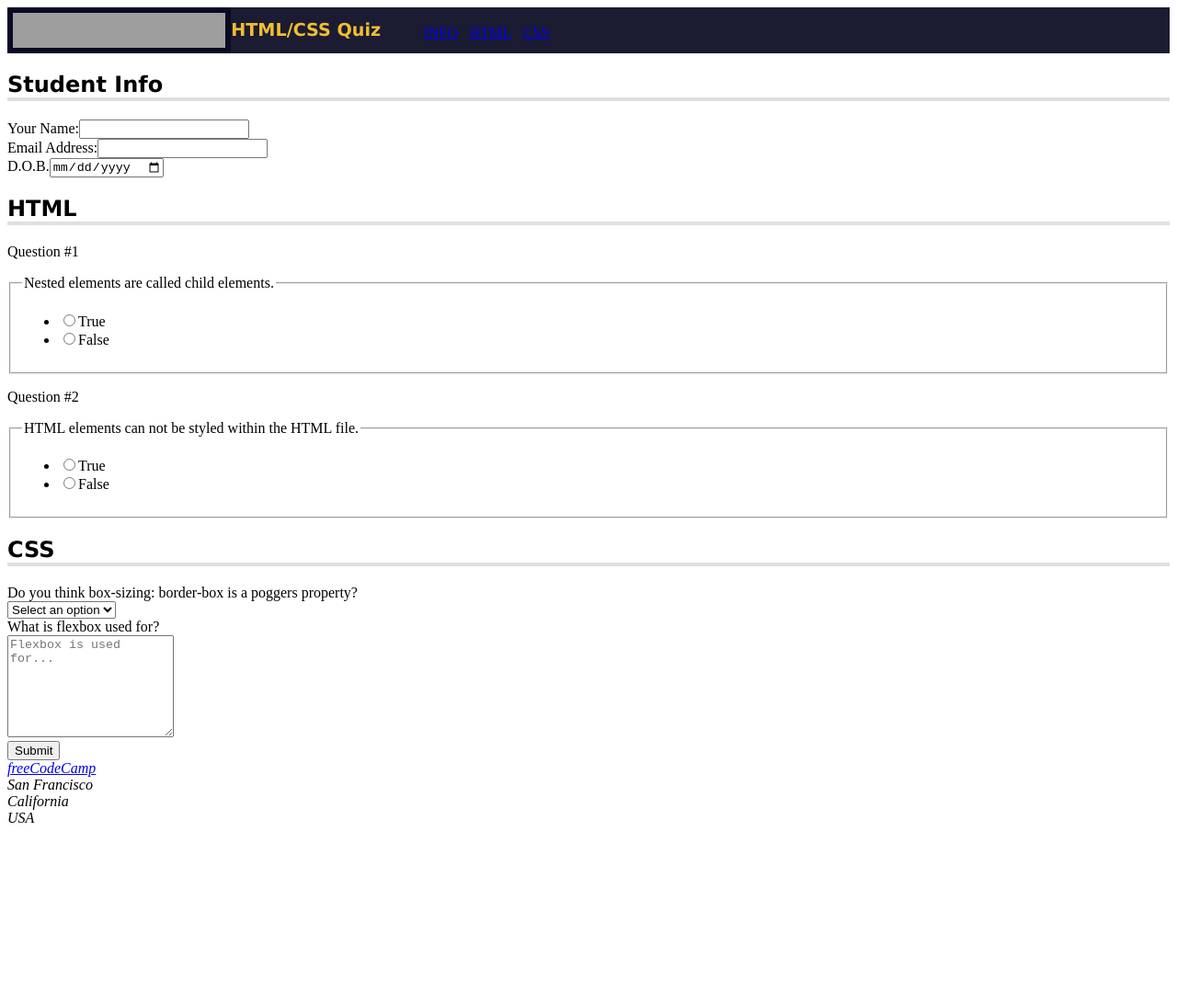
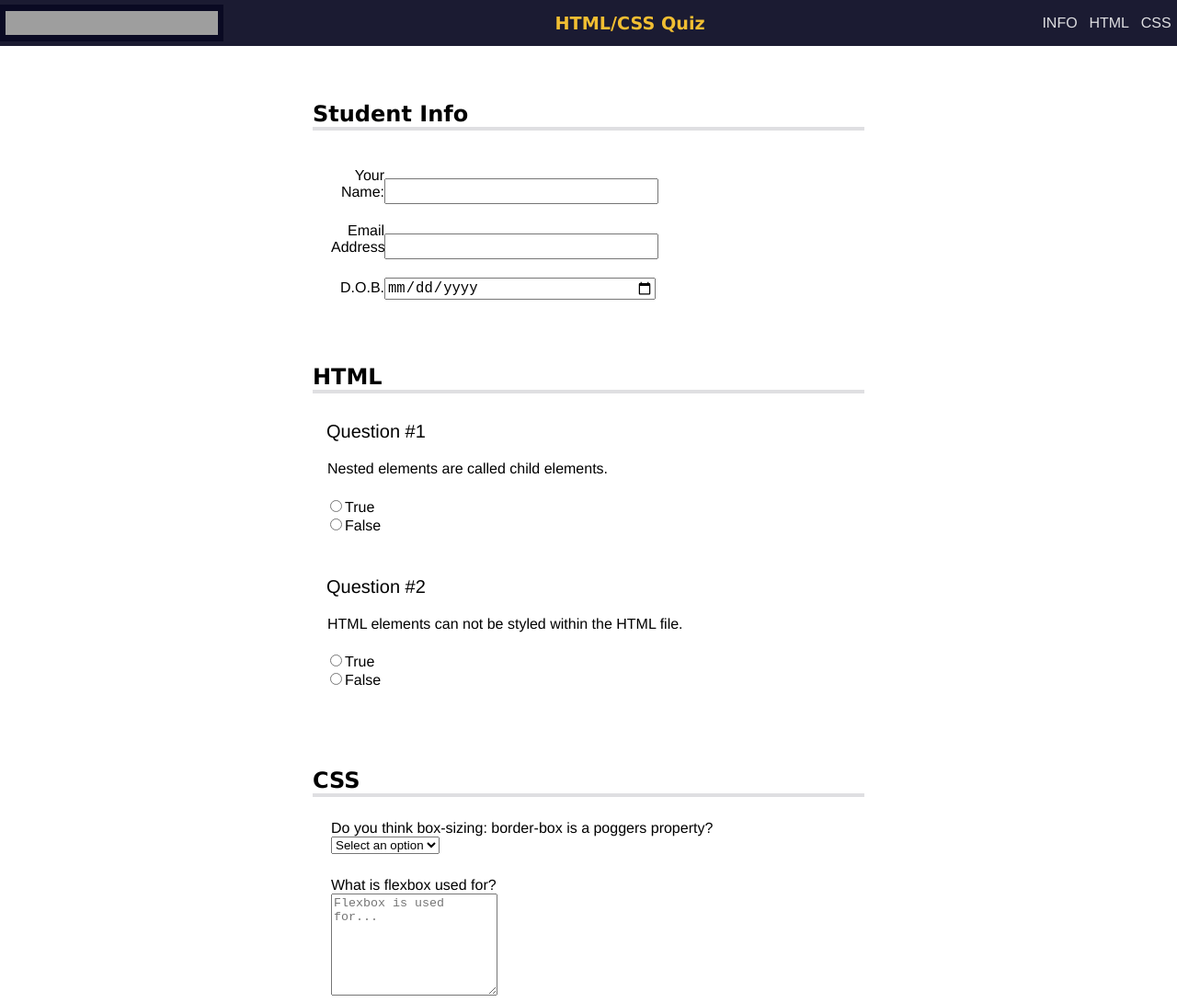
Before and after one commit to helloran8/Practice, a plain HTML site: page html-css-QUIZ.HTML/html-css-QUIZ.HTML in a window 1280 px wide. Shown: the top 1090 px of the page at 92% size. Before the commit the page ends 907 px from the top, so only its background shows below. Drawn offline with Linux system fonts and the light colour scheme; grey boxes are pictures that could not be loaded.

Commit message:
created an html-css quiz for accessibility practice

```diff
--- a/html-css-QUIZ.HTML/html-css-QUIZ.HTML
+++ b/html-css-QUIZ.HTML/html-css-QUIZ.HTML
@@ -15,9 +15,9 @@
       <h1>HTML/CSS Quiz</h1>
       <nav>
         <ul>
-          <li><a href="#student-info">INFO</a></li>
-          <li><a href="#html-questions">HTML</a></li>
-          <li><a href="#css-questions">CSS</a></li>
+          <li><a accesskey="q" href="#student-info">INFO</a></li>
+          <li><a accesskey="w" href="#html-questions">HTML</a></li>
+          <li><a accesskey="e" href="#css-questions">CSS</a></li>
         </ul>
       </nav>
     </header>
--- a/html-css-QUIZ.HTML/styles.css
+++ b/html-css-QUIZ.HTML/styles.css
@@ -1,3 +1,8 @@
+body {
+  margin: 0;
+  font-family: Helvetica;
+}
+
 #logo {
   width: max(100px, 18vw);
   background-color: #0a0a23;
@@ -9,18 +14,54 @@ header {
   height: 50px;
   background-color: #1b1b32;
   display: flex;
-  width: 100%
+  width: 100%;
+
+  /* puts space between the children and vertically centers them */
+  justify-content: space-between;
+  align-items: center;
+
+  /* fixes the header to the top of the viewport */
+  top: 0;
+  position: fixed;
+
+}
+
+main {
+  /* make student info section be fully seen */
+  padding-top: 50px;
+}
+
+section {
+  width: 80%;
+
+  margin: auto;
+  margin-top: 0;
+  margin-bottom: 10px;
+
+  max-width: 600px;
 }
 
 h1 {
   color: #f1be32;
   font-size: min(5vw, 1.2em);
+
+  /* when the screen width is small, the h1 does not wrap its text content how it should. aligned
+  the text for the h1 in the center. */
+  text-align: center;
 }
 
 nav > ul {
   display: flex;
   justify-content: space-evenly;
 
+  /* to fix the fact that the navigation bar overflows the right side of the screen */
+  flex-wrap: wrap;
+
+  /* align the text */
+  align-items: center;
+  padding-inline-start: 0;
+  margin-block: 0;
+  height: 100%
 
 }
 
@@ -38,6 +79,9 @@ h1, h2 {
 
 h2 {
   border-bottom: 4px solid #dfdfe2;
+
+  margin-top: 0;
+  padding-top: 60px;
 }
 
 /* This is the properties to make the text get hidden but read by the screen readers */
@@ -57,3 +101,105 @@ h2 {
 p:before {
   content: "Question #";
 }
+
+nav > ul > li:hover  {
+  background-color: #dfdfe2;
+  color: #1b1b32;
+
+  cursor: pointer;
+}
+
+li > a {
+  color: inherit;
+  text-decoration: none;
+}
+
+.info {
+  padding: 20px 0 0 20px;
+}
+
+.formrow {
+  margin-top: 20px;
+  padding: 0 20px;
+}
+
+input {
+  font-size: 1.2em;
+}
+
+.info input, .info label {
+  text-align: right;
+  display: inline-block;
+
+}
+
+.info input {
+  width: 50%;
+  text-align: left;
+
+}
+
+.info label {
+  width: 10%;
+
+  min-width: 55px;
+}
+
+.question-block {
+  text-align: left;
+  display: block;
+  width: 100%;
+  margin-top: 20px;
+  padding-top: 5px;
+}
+
+p {
+  margin-top: 5px;
+  padding-left: 15px;
+  font-size: 20px;
+}
+
+.question {
+  border: none;
+  padding-bottom: 0;
+}
+
+.answers-list {
+  list-style: none;
+  padding: 0;
+}
+
+button {
+  display: block;
+  margin: 40px auto;
+  width: 40%;
+  padding: 15px;
+  font-size: 23px;
+  background: #d0d0d5;
+  border: 3px solid #3b3b4f;
+}
+
+footer {
+  background-color: #2a2a40;
+  display: flex;
+
+  justify-content: center;
+}
+
+footer a, footer {
+  color: white;
+}
+
+address {
+  text-align: center;
+  padding: 20px;
+}
+
+
+/* sets the behavior of the animation to be smooth */
+@media (prefers-reduced-motion: no-preference) {
+  * {
+  scroll-behavior: smooth;
+  }
+
+}
```
